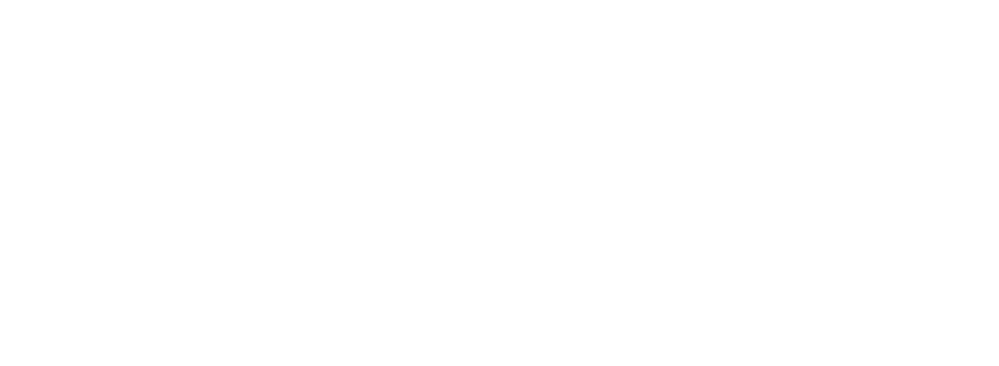
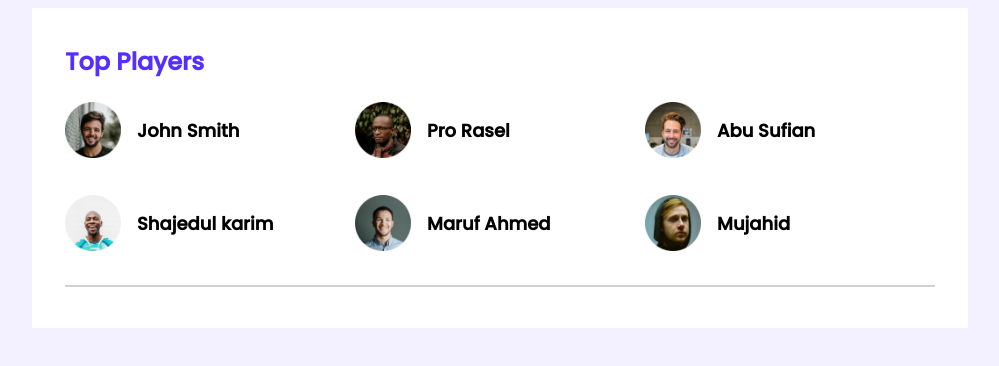
Before and after one commit to Rahat-bin-abdullah-omi/leader-board-css, a plain HTML site: page index.html in a window 1280 px wide. Shown: the whole page, without its empty margins (140-1139 px from the left). Drawn offline with Linux system fonts and the light colour scheme.

Commit message:
top-players section added

```diff
--- a/index.html
+++ b/index.html
@@ -8,6 +8,47 @@
     <!-- stylesheet -->
     <link rel="stylesheet" href="styles/style.css">
 </head>
+<!-- header start -->
+<header>
+
+</header>
+<!-- header end -->
+<main>
+    <!-- top players and top blogs -->
+    <section class="container">
+        <div class="top-players">
+            <h2 class="section-title">Top Players</h2>
+            <div class="players">
+                <!-- .player*6>img[src="images/players/player-$.png"]+h3{Top-player-$} -->
+                <div class="player">
+                    <img src="images/players/player-1.png" alt="">
+                    <h3 class="player-name">John Smith</h3>
+                </div>
+                <div class="player">
+                    <img src="images/players/player-2.png" alt="">
+                    <h3 class="player-name">Pro Rasel</h3>
+                </div>
+                <div class="player">
+                    <img src="images/players/player-3.png" alt="">
+                    <h3 class="player-name">Abu Sufian</h3>
+                </div>
+                <div class="player">
+                    <img src="images/players/player-4.png" alt="">
+                    <h3 class="player-name">Shajedul karim</h3>
+                </div>
+                <div class="player">
+                    <img src="images/players/player-5.png" alt="">
+                    <h3 class="player-name">Maruf Ahmed</h3>
+                </div>
+                <div class="player">
+                    <img src="images/players/player-6.png" alt="">
+                    <h3 class="player-name">Mujahid</h3>
+                </div>
+            </div>
+        </div>
+        <hr>
+    </section>
+</main>
 
 <body>
 
--- a/styles/style.css
+++ b/styles/style.css
@@ -0,0 +1,55 @@
+/* fonts */
+@import url('https://fonts.googleapis.com/css2?family=Poppins:wght@500&display=swap');
+
+/* utilities */
+body {
+    font-family: 'Poppins', sans-serif;
+    background-color: #F3F1FF;
+}
+
+main {
+    display: flex;
+    justify-content: center;
+}
+
+.container {
+    background-color: #ffffff;
+    width: 870px;
+    padding: 33px;
+}
+
+hr {
+    border: 1px solid #D1D1D1;
+}
+
+.section-title {
+    color: #562EFF;
+    font-size: 24px;
+    margin-top: 3px
+}
+
+/* top players style */
+.top-players {
+    margin-bottom: 30px;
+}
+
+.players {
+    display: grid;
+    grid-template-columns: repeat(3, 1fr);
+    grid-row-gap: 30px;
+}
+
+.player {
+    display: flex;
+    align-items: center;
+}
+
+.player img {
+    width: 56px;
+    height: 56px;
+}
+
+.player-name {
+    margin-left: 16px;
+    font-size: 18px;
+}
```
